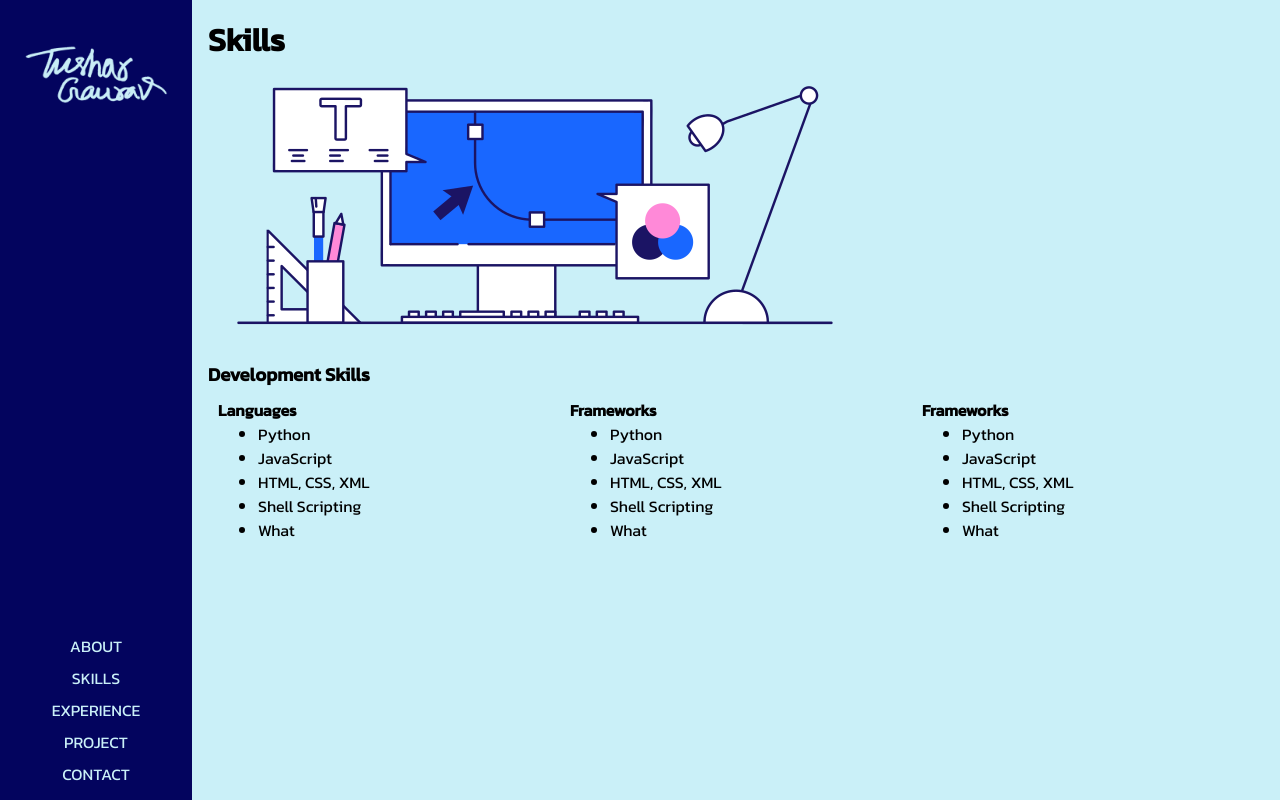
After one commit to tushgaurav/tushgaurav.in-django, a Django app: page /skills/ in a window 1280 px wide. The commit adds this page. Run offline with Django 4.2, Linux system fonts and the light colour scheme.

Commit message:
added skills page

```diff
--- a/base/templates/base/sidebar.html
+++ b/base/templates/base/sidebar.html
@@ -1,13 +1,15 @@
 {% load static %}
 <div class="sidebar">
-  <img
-    src="{% static 'images/sign_logo.png' %}"
-    alt="logo image"
-    class="logo"
-  />
+  <a href="{% url 'home' %}">
+    <img
+      src="{% static 'images/sign_logo.png' %}"
+      alt="logo image"
+      class="logo"
+    />
+  </a>
   <ul class="nav-list">
-    <li class="nav-link">about</li>
-    <li class="nav-link">skills</li>
+    <li class="nav-link"><a href="{% url 'about' %}">about</a></li>
+    <li class="nav-link"><a href="{% url 'skills' %}">skills</a></li>
     <li class="nav-link">experience</li>
     <li class="nav-link">project</li>
     <li class="nav-link">contact</li>
--- /dev/null
+++ b/base/templates/base/skills.html
@@ -0,0 +1,45 @@
+{% extends 'base/base_template.html' %} {% load static %} {% block title %}
+Skills | Tushar Gaurav {% endblock %} {% block content %}
+<h1 class="main_heading">Skills</h1>
+<img
+  src="{% static 'images/skill_illustration.png' %}"
+  alt="a computer illustration"
+/>
+
+<h3 class="secondary_heading">Development Skills</h3>
+<div class="grid">
+  <div class="grid-item">
+    <h4>Languages</h4>
+    <ul class="list">
+      <li class="list_item">Python</li>
+      <li class="list_item">JavaScript</li>
+      <li class="list_item">HTML, CSS, XML</li>
+      <li class="list_item">Shell Scripting</li>
+      <li class="list_item">What</li>
+    </ul>
+  </div>
+
+  <div class="grid-item">
+    <h4>Frameworks</h4>
+    <ul class="list">
+      <li class="list_item">Python</li>
+      <li class="list_item">JavaScript</li>
+      <li class="list_item">HTML, CSS, XML</li>
+      <li class="list_item">Shell Scripting</li>
+      <li class="list_item">What</li>
+    </ul>
+  </div>
+
+  <div class="grid-item">
+    <h4>Frameworks</h4>
+    <ul class="list">
+      <li class="list_item">Python</li>
+      <li class="list_item">JavaScript</li>
+      <li class="list_item">HTML, CSS, XML</li>
+      <li class="list_item">Shell Scripting</li>
+      <li class="list_item">What</li>
+    </ul>
+  </div>
+</div>
+
+{% endblock %}
--- a/base/urls.py
+++ b/base/urls.py
@@ -5,6 +5,7 @@ from . import views
 urlpatterns = [
     path("", views.index, name='home'),
     path("about/", views.about, name='about'),
+    path("skills/", views.skills, name='skills'),
 
-    path("<str:any>", views.not_found, name='not-found')
+    path("<str:any>/", views.not_found, name='not-found')
 ]
--- a/base/views.py
+++ b/base/views.py
@@ -23,6 +23,9 @@ def index(request):
 def about(request):
     return render(request, 'base/about.html')
 
+def skills(request):
+    return render(request, 'base/skills.html')
+
 def submit_suggestion(request):
     if request.method == 'POST':
 
--- a/static/css/styles.css
+++ b/static/css/styles.css
@@ -20,6 +20,13 @@ body {
 /* Sidebar Styles */
 
 .sidebar {
+  /* static position */
+  position: fixed;
+  top: 0;
+  left: 0;
+  bottom: 0;
+  width: 12em;
+
   color: var(--main-color);
   background-color: var(--highlight-color);
   display: flex;
@@ -31,6 +38,16 @@ body {
   font-weight: 400;
   height: 100vh;
   text-transform: uppercase;
+}
+
+.main-content {
+  margin-left: 12em;
+  flex: 1;
+  padding: 1em;
+}
+
+.logo {
+  width: 80%;
 }
 
 .nav-list {
@@ -45,16 +62,32 @@ body {
   padding-bottom: 0.5em;
 }
 
+.nav-link:hover {
+  font-size: 1.1em;
+  font-weight: 500;
+}
+
+a {
+  text-decoration: none;
+  color: var(--main-color);
+  display: flex;
+  align-items: center;
+  justify-content: center;
+}
+
 .container {
   display: flex;
 }
 
-.main-content {
-  flex: 1;
+/* grid layout */
+.grid {
+  display: flex; /* Use a flex container to create the grid */
+  flex-wrap: wrap; /* Wrap the items onto multiple rows if necessary */
 }
 
-.sidebar {
-  flex: 0 0 200px;
+.grid-item {
+  width: 33.33%; /* Set the width of each item to be a third of the grid */
+  padding: 10px; /* Add some padding for the content */
 }
 
 /* mddia queries for main layout */
@@ -62,7 +95,25 @@ body {
   .container {
     flex-direction: column;
   }
+
   .sidebar {
     flex: 1;
+    position: relative;
+    width: 100%;
+  }
+
+  .main-content {
+    margin: 0;
+    padding: 1em;
+  }
+
+  .grid-item {
+    width: 50%; /* Change the width to half the screen on smaller screens */
   }
 }
+
+@media (max-width: 480px) {
+  .grid-item {
+    width: 100%; /* Change the width to full screen on very small screens */
+  }
+}
```
Also changed, not shown: static/images/skill_illustration.png (added).
